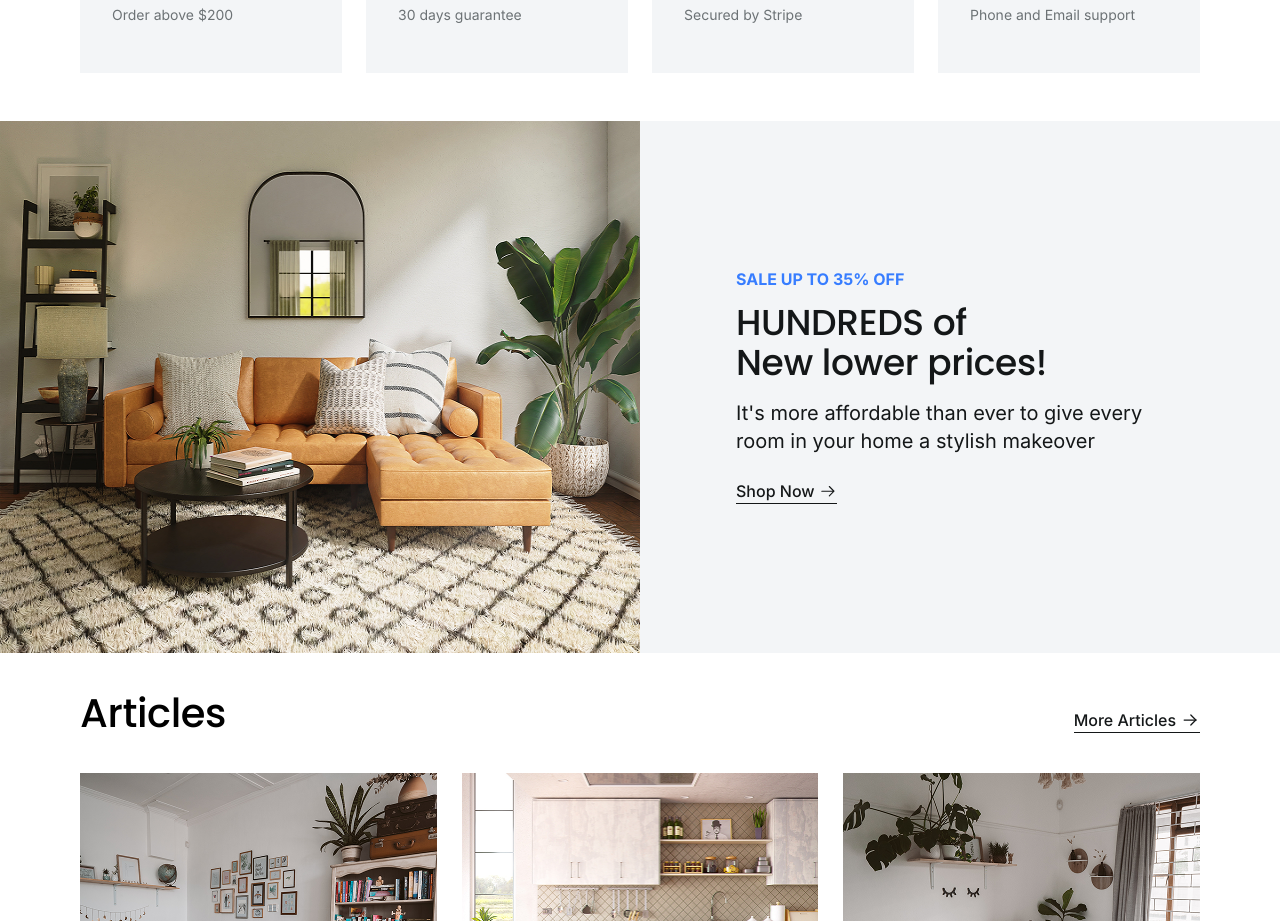
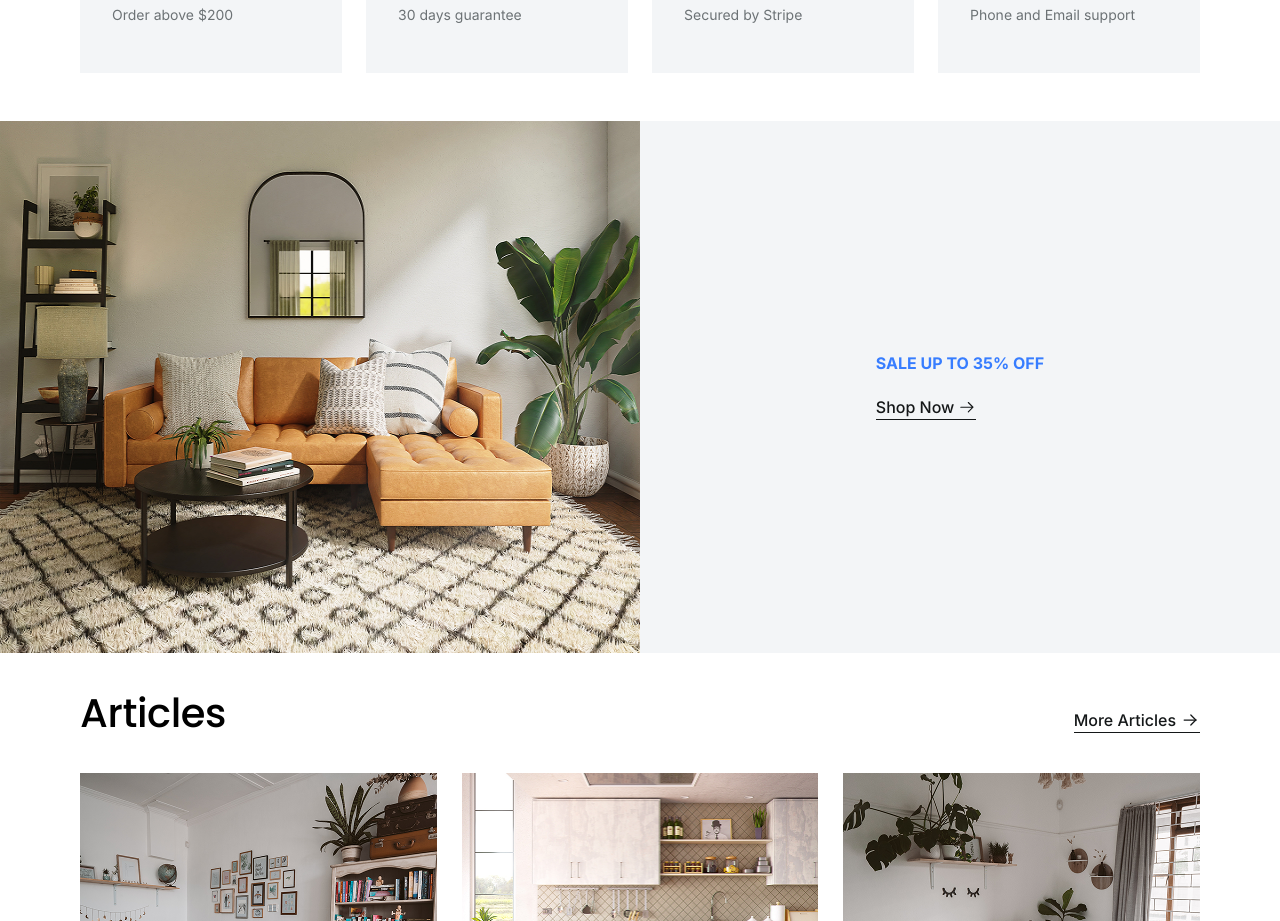
Before and after one commit to Hamiiiidreza/Home-Style, a React (Vite) app: page / in a window 1280 px wide. Shown: the part 2380-3301 px from the top of the page. Built offline with nearby package versions, Linux system fonts and the light colour scheme.

Commit message:
feat(sale-banner): add configurable props for content and layout

```diff
--- a/src/components/modules/sale-banner/sale-banner.jsx
+++ b/src/components/modules/sale-banner/sale-banner.jsx
@@ -1,25 +1,43 @@
 import React from 'react';
 import ArrowLink from '../../ui/arrow-link';
 
-const SaleBanner = () => (
-    <section className="w-full flex flex-col md:flex-row">
+const SaleBanner = ({
+    showSaleText = true,
+    saleText = 'SALE UP TO 35% OFF',
+    title,
+    description,
+    withContainer = false,
+    descriptionClass = 'text-xl leading-1.6'
+}) => {
+    return (
+        <section
+            className={`
+                w-full flex flex-col md:flex-row
+                ${withContainer ? 'container' : ''}
+            `}
+        >
             <img
                 className="w-full md:w-1/2 h-[532px] bg-cover bg-center"
-            src='/Images/salebanner.png'
-            alt='salebanner'
+                src="/Images/salebanner.png"
+                alt="salebanner"
             />
 
             <div className="w-full md:w-1/2 h-[532px] bg-neutral-02 flex items-center justify-center p-12">
                 <div className="max-w-md">
+                    {showSaleText && (
                         <p className="font-InterBold text-base text-secondary-color-blue mb-4 leading-none transition-all hover:drop-shadow-custom">
-                    SALE UP TO 35% OFF
+                            {saleText}
                         </p>
+                    )}
+
                     <h2 className="font-PoppinsMedium leading-1.1 text-neutral-07 text-4xl mb-4 tracking-headline-4 transition-all hover:drop-shadow-custom">
-                    HUNDREDS of <br />New lower prices!
+                        {title}
                     </h2>
-                <p className="font-InterRegular leading-1.6 text-xl text-neutral-07 mb-6 transition-all hover:drop-shadow-custom">
-                    It's more affordable than ever to give every room in your home a stylish makeover
+
+                    <p className={`font-InterRegular text-neutral-07 mb-6 transition-all hover:drop-shadow-custom ${descriptionClass}`}>
+                        {description}
                     </p>
+
                     <ArrowLink
                         title="Shop Now"
                         textColor="text-neutral-07"
@@ -30,5 +48,6 @@ const SaleBanner = () => (
             </div>
         </section>
     );
+};
 
 export default SaleBanner;
```
Lines whose indentation alone changed are shown as unchanged.
